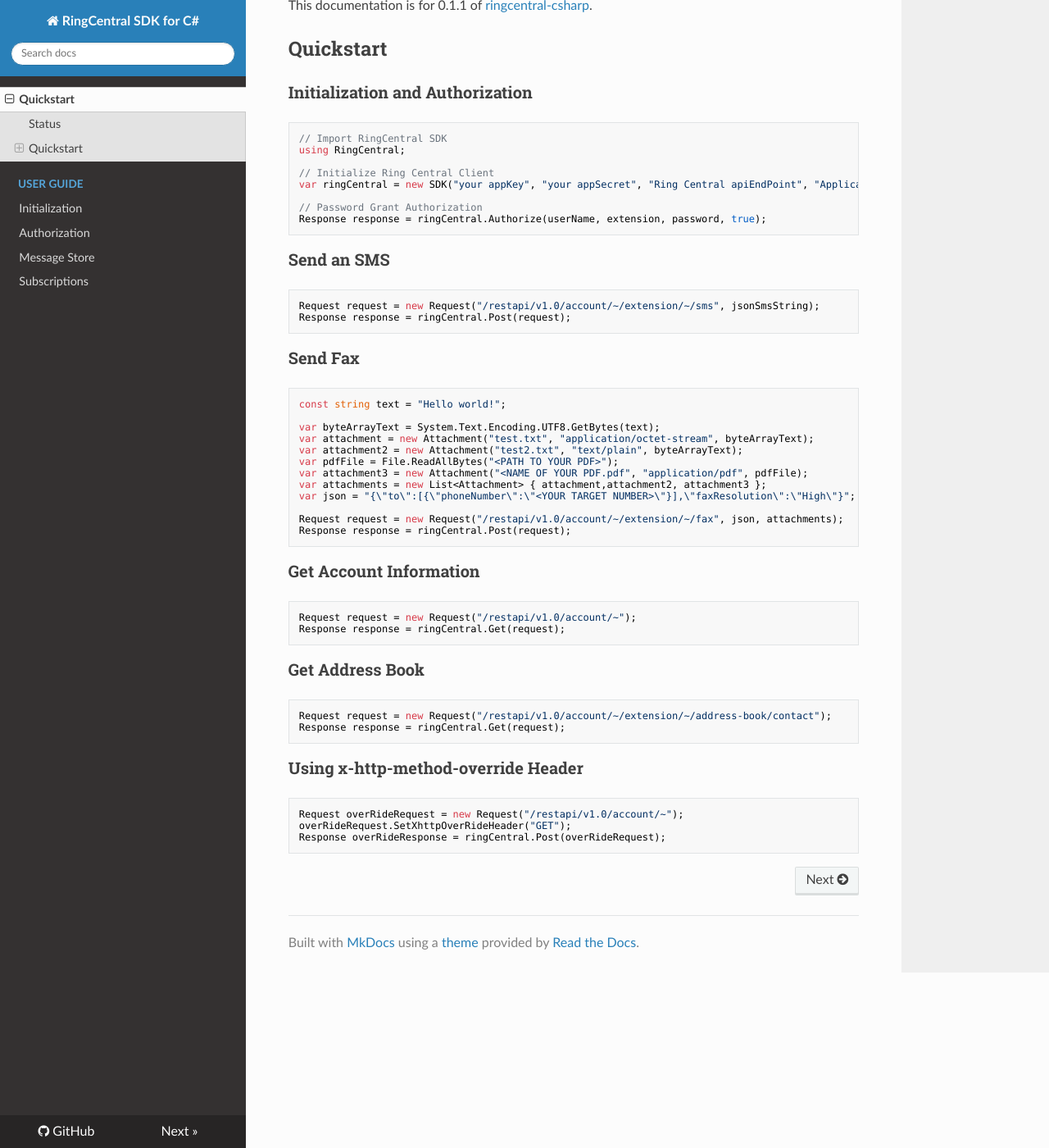
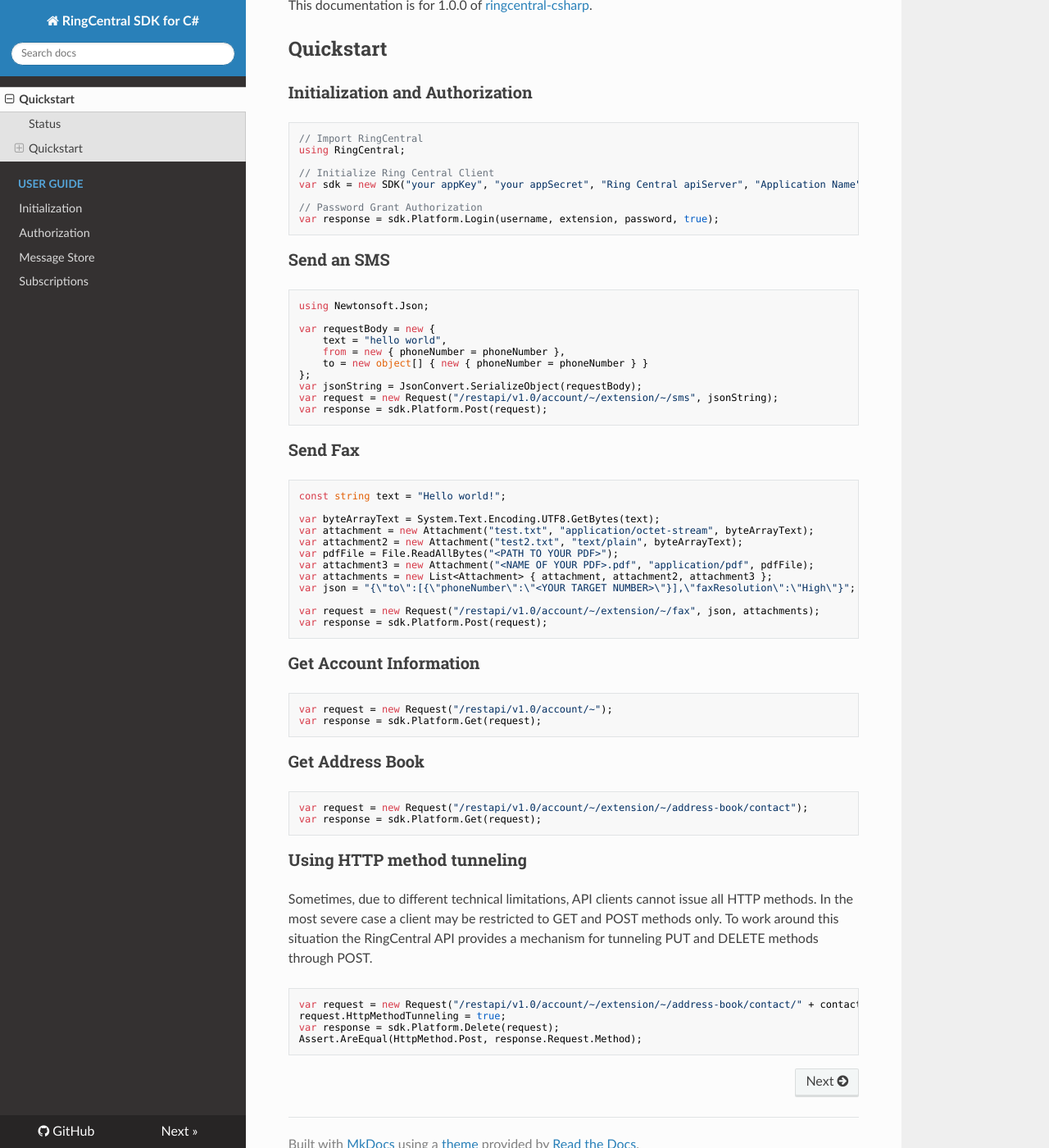
Before and after one commit to ringcentral/ringcentral-csharp, an MkDocs documentation site: the page built from docs/index.md, in a window 1280 px wide and 1400 px high, scrolled down 221 px. Shown: the whole window at 82% size. Built offline with MkDocs 1.6.1, drawn with Linux system fonts in a browser that asks for light colours; nearby versions of some CDN libraries; old or Windows-style settings are respelled for this version of MkDocs.

Commit message:
Update docs/index.md

````diff
--- a/docs/index.md
+++ b/docs/index.md
@@ -2,28 +2,36 @@
 
 ## Status
 
-This documentation is for 0.1.1 of [ringcentral-csharp](https://github.com/ringcentral/ringcentral-csharp).
+This documentation is for 1.0.0 of [ringcentral-csharp](https://github.com/ringcentral/ringcentral-csharp).
 
 ## Quickstart
 
 ### Initialization and Authorization
 
 ```cs
-// Import RingCentral SDK
+// Import RingCentral
 using RingCentral;
 
 // Initialize Ring Central Client
-var ringCentral = new SDK("your appKey", "your appSecret", "Ring Central apiEndPoint", "Application Name","Application Version").GetPlatform();
+var sdk = new SDK("your appKey", "your appSecret", "Ring Central apiServer", "Application Name","Application Version");
 
 // Password Grant Authorization
-Response response = ringCentral.Authorize(userName, extension, password, true);
+var response = sdk.Platform.Login(username, extension, password, true);
 ```
 
 ### Send an SMS
 
 ```cs
-Request request = new Request("/restapi/v1.0/account/~/extension/~/sms", jsonSmsString);
-Response response = ringCentral.Post(request);
+using Newtonsoft.Json;
+
+var requestBody = new {
+    text = "hello world",
+    from = new { phoneNumber = phoneNumber },
+    to = new object[] { new { phoneNumber = phoneNumber } }
+};
+var jsonString = JsonConvert.SerializeObject(requestBody);
+var request = new Request("/restapi/v1.0/account/~/extension/~/sms", jsonString);
+var response = sdk.Platform.Post(request);
 ```
 
 ### Send Fax
@@ -35,32 +43,35 @@ var byteArrayText = System.Text.Encoding.UTF8.GetBytes(text);
 var attachment = new Attachment("test.txt", "application/octet-stream", byteArrayText);
 var attachment2 = new Attachment("test2.txt", "text/plain", byteArrayText);
 var pdfFile = File.ReadAllBytes("<PATH TO YOUR PDF>");
-var attachment3 = new Attachment("<NAME OF YOUR PDF.pdf", "application/pdf", pdfFile);
-var attachments = new List<Attachment> { attachment,attachment2, attachment3 };
+var attachment3 = new Attachment("<NAME OF YOUR PDF>.pdf", "application/pdf", pdfFile);
+var attachments = new List<Attachment> { attachment, attachment2, attachment3 };
 var json = "{\"to\":[{\"phoneNumber\":\"<YOUR TARGET NUMBER>\"}],\"faxResolution\":\"High\"}";
 
-Request request = new Request("/restapi/v1.0/account/~/extension/~/fax", json, attachments);
-Response response = ringCentral.Post(request);
+var request = new Request("/restapi/v1.0/account/~/extension/~/fax", json, attachments);
+var response = sdk.Platform.Post(request);
 ```
 
 ### Get Account Information
 
 ```cs
-Request request = new Request("/restapi/v1.0/account/~");
-Response response = ringCentral.Get(request);
+var request = new Request("/restapi/v1.0/account/~");
+var response = sdk.Platform.Get(request);
 ```
 
 ### Get Address Book
 
 ```cs
-Request request = new Request("/restapi/v1.0/account/~/extension/~/address-book/contact");
-Response response = ringCentral.Get(request);
+var request = new Request("/restapi/v1.0/account/~/extension/~/address-book/contact");
+var response = sdk.Platform.Get(request);
 ```
 
-### Using x-http-method-override Header
+### Using HTTP method tunneling
+
+Sometimes, due to different technical limitations, API clients cannot issue all HTTP methods. In the most severe case a client may be restricted to GET and POST methods only. To work around this situation the RingCentral API provides a mechanism for tunneling PUT and DELETE methods through POST.
 
 ```cs
-Request overRideRequest = new Request("/restapi/v1.0/account/~");
-overRideRequest.SetXhttpOverRideHeader("GET");
-Response overRideResponse = ringCentral.Post(overRideRequest);
+var request = new Request("/restapi/v1.0/account/~/extension/~/address-book/contact/" + contactId);
+request.HttpMethodTunneling = true;
+var response = sdk.Platform.Delete(request);
+Assert.AreEqual(HttpMethod.Post, response.Request.Method);
 ```
````
